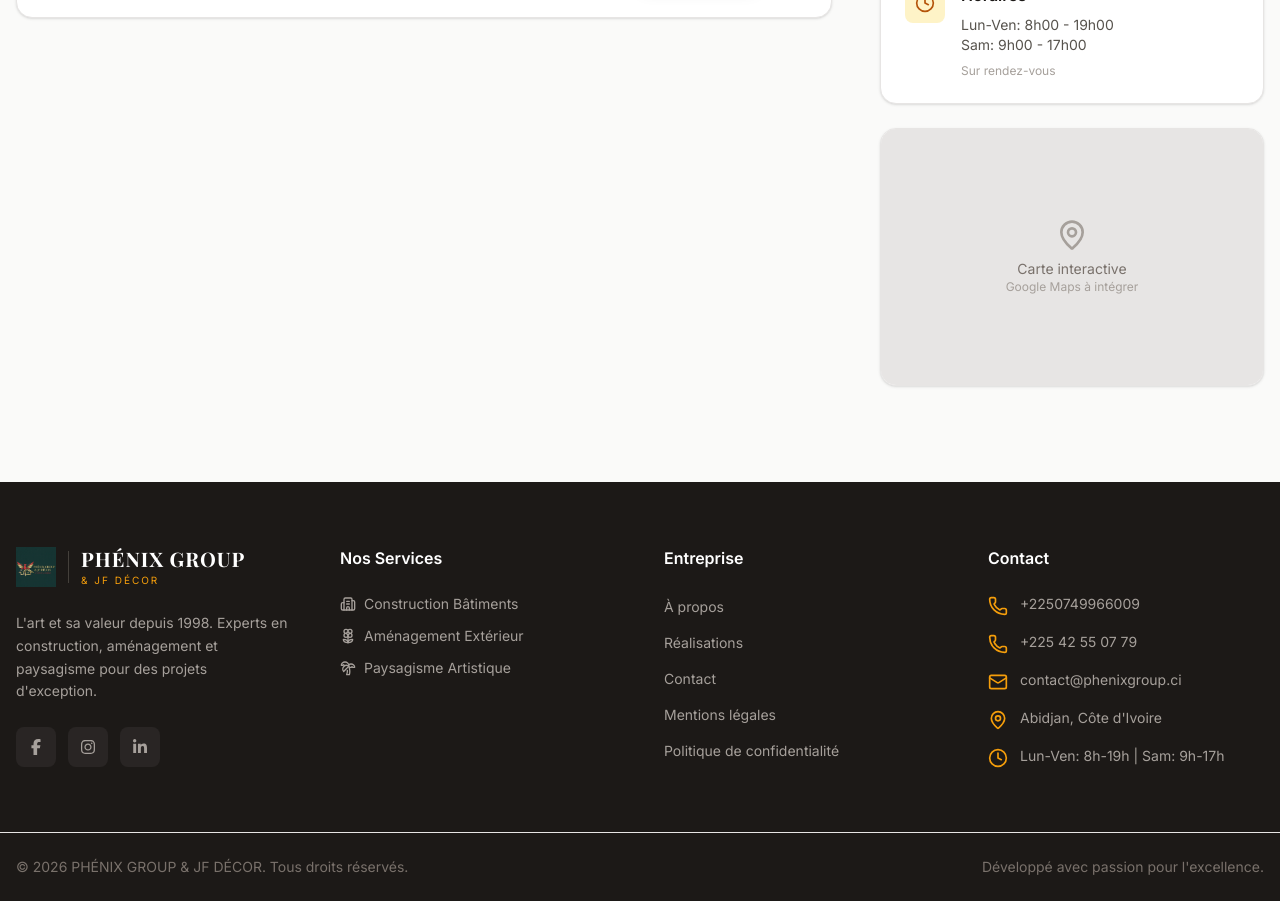
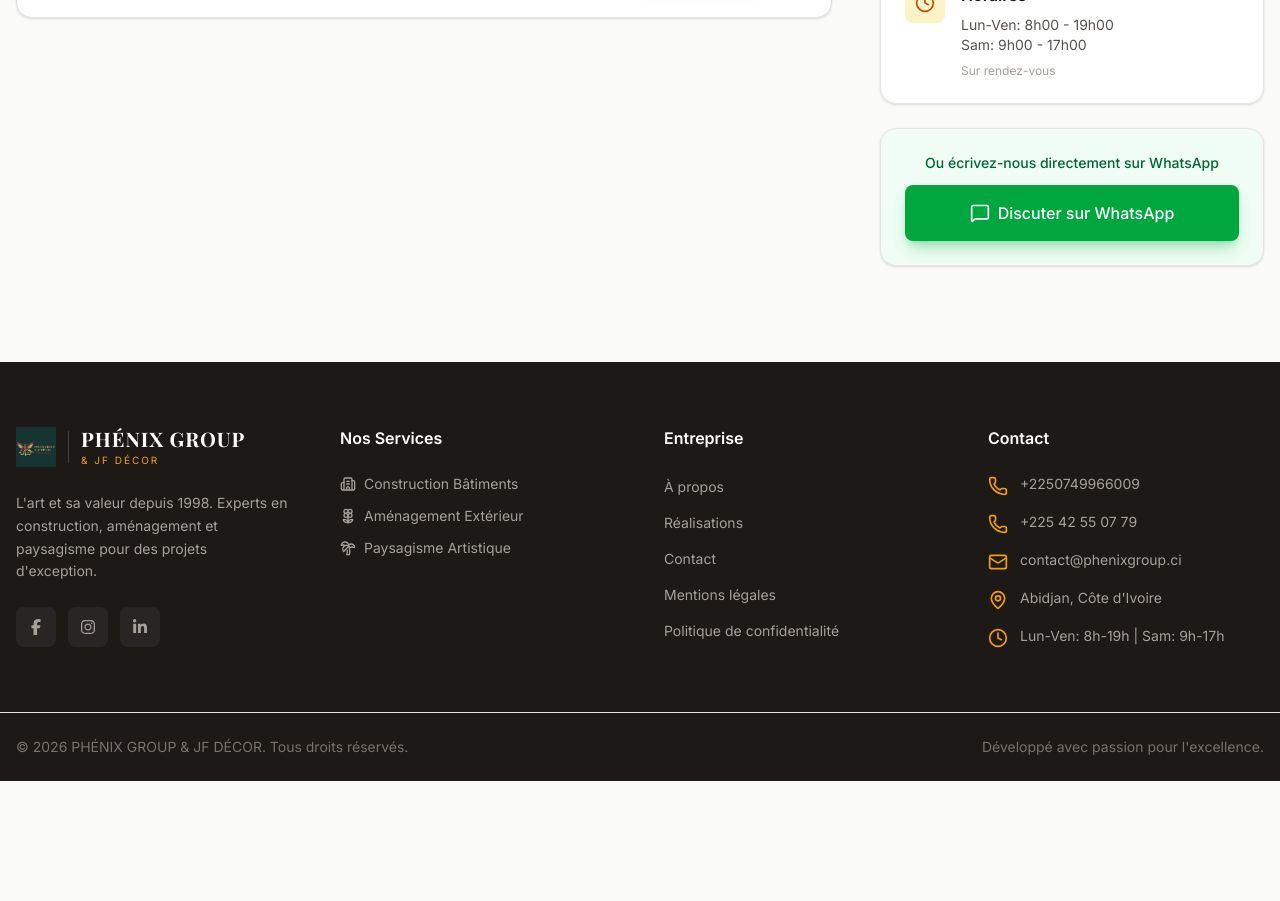
Before and after one commit to PATAWALA/PH-NIX-GROUP, a Next.js app: page /contact in a window 1280 px wide. Shown: the part 880-1781 px from the top of the page. After the commit the page ends 1661 px from the top, so only its background shows below. Built offline with nearby package versions, Linux system fonts and the light colour scheme; a web font is replaced by a local one.

Commit message:
36 update

```diff
--- a/src/app/contact/page.tsx
+++ b/src/app/contact/page.tsx
@@ -2,6 +2,8 @@ import { Metadata } from 'next'
 import { ContactForm } from '@/components/forms/ContactForm'
 import { Phone, Mail, MapPin, Clock, MessageSquare } from 'lucide-react'
 import { Card } from '@/components/ui/Card'
+import { Button } from '@/components/ui/Button'
+import Link from 'next/link'
 
 export const metadata: Metadata = {
   title: 'Contact & Devis | PHÉNIX GROUP & JF DÉCOR',
@@ -84,13 +86,26 @@ export default function ContactPage() {
               </Card>
             ))}
 
-            <Card className="p-0 overflow-hidden">
-              <div className="h-64 bg-stone-200 flex items-center justify-center">
-                <div className="text-center">
-                  <MapPin className="h-8 w-8 text-stone-400 mx-auto mb-2" />
-                  <p className="text-sm text-stone-500">Carte interactive</p>
-                  <p className="text-xs text-stone-400">Google Maps à intégrer</p>
-                </div>
+            {/* Bouton WhatsApp direct */}
+            <Card className="p-6 bg-green-50 border-green-200">
+              <div className="text-center">
+                <p className="text-sm text-green-800 mb-3 font-medium">
+                  Ou écrivez-nous directement sur WhatsApp
+                </p>
+                <a
+                  href="https://wa.me/22542550779?text=Bonjour%20PHÉNIX%20GROUP%20%26%20JF%20DÉCOR,%20je%20souhaite%20échanger%20au%20sujet%20d'un%20projet."
+                  target="_blank"
+                  rel="noopener noreferrer"
+                >
+                  <Button
+                    variant="gold"
+                    size="lg"
+                    className="w-full bg-green-600 hover:bg-green-700 text-white shadow-lg shadow-green-600/30"
+                  >
+                    <MessageSquare className="h-5 w-5 mr-2" />
+                    Discuter sur WhatsApp
+                  </Button>
+                </a>
               </div>
             </Card>
           </div>
```
